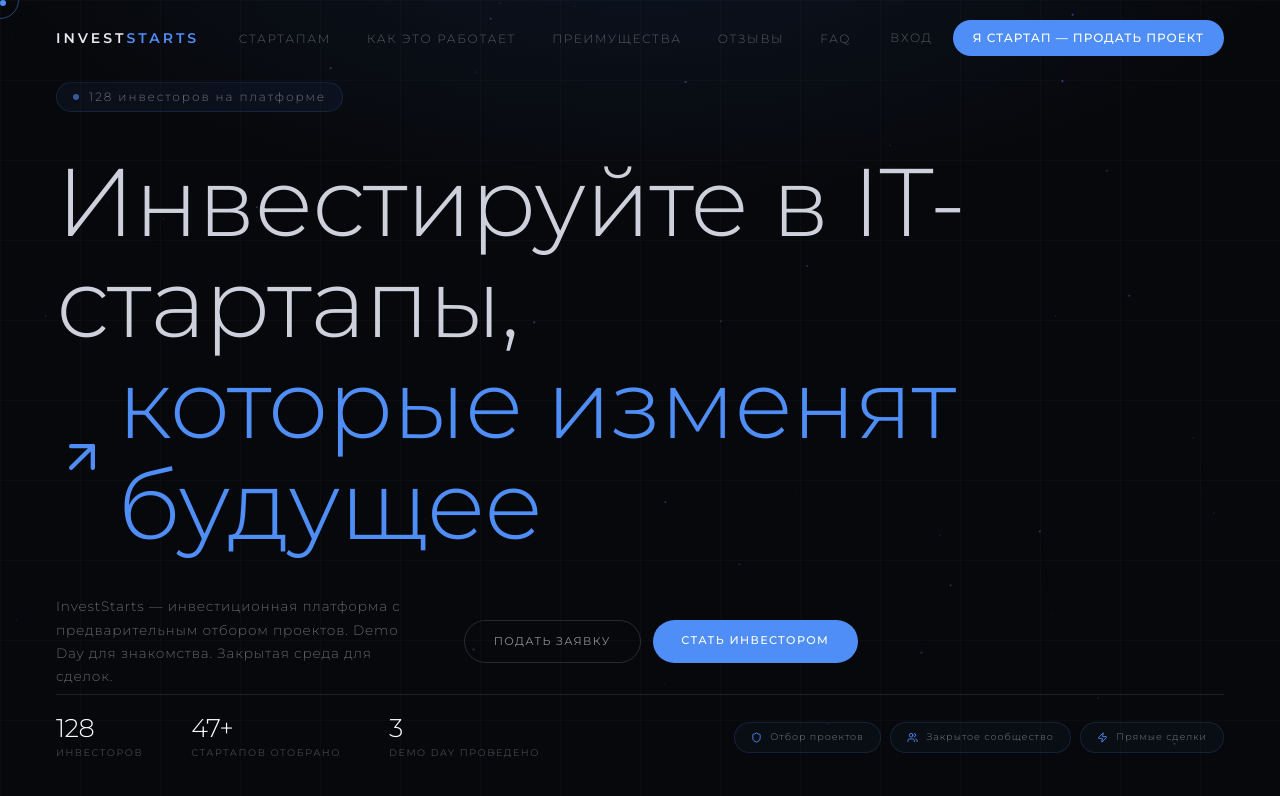
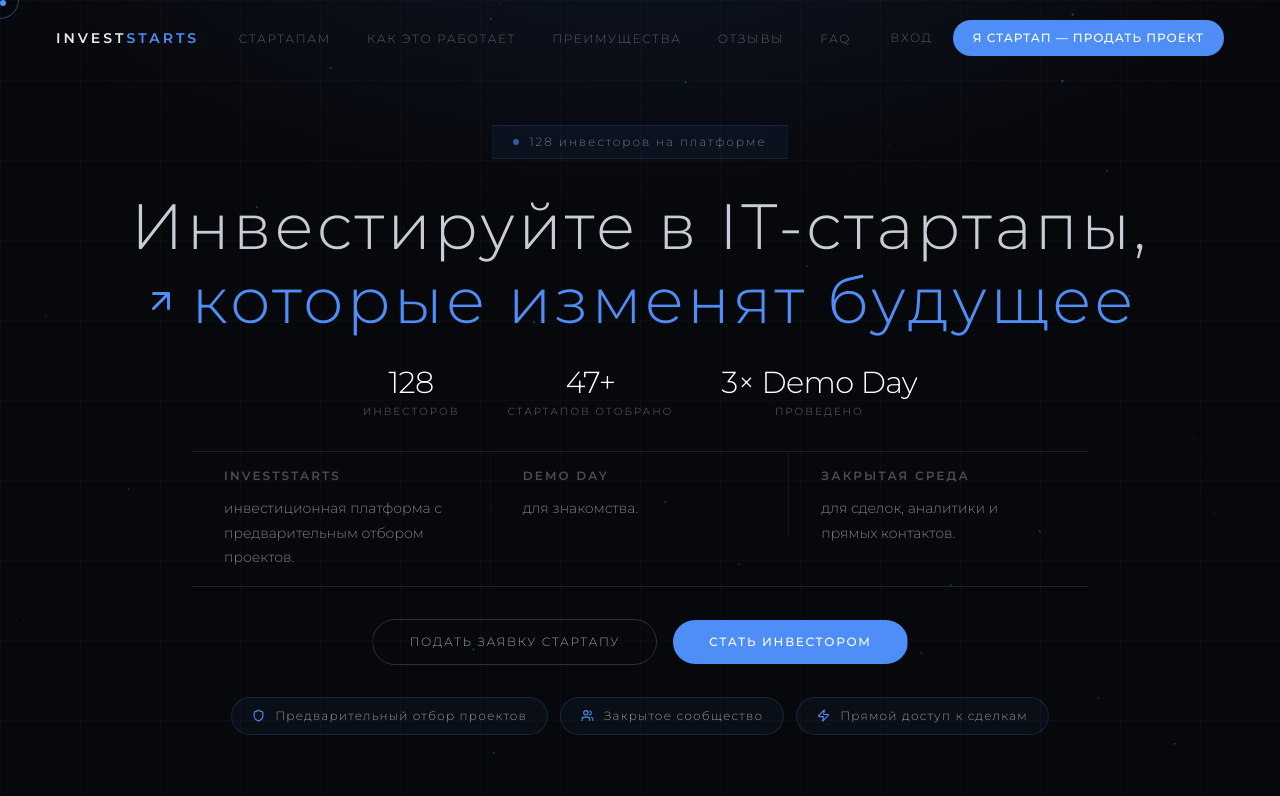
Before and after one commit to pr-poehali-dev/premium-invest-platform, a React (Vite) app: page / in a window 1280 px wide. Shown: the top 796 px of the page. Built offline with nearby package versions, Linux system fonts and the light colour scheme.

Commit message:
размести весь контент на одном экране без скролла (восстановлено из 75cde70)

```diff
--- a/src/pages/Index.tsx
+++ b/src/pages/Index.tsx
@@ -302,53 +302,52 @@ export default function Index() {
           </nav>
 
           {/* ── HERO ── */}
-          <div style={{ flex: 1, display: "flex", flexDirection: "column", justifyContent: "space-between", padding: "0 3.5rem 2.5rem" }}>
-
-            {/* ── CENTER: заголовок — главный герой ── */}
-            <div style={{ flex: 1, display: "flex", flexDirection: "column", alignItems: "flex-start", justifyContent: "center" }}>
+          <div className="flex flex-col items-center text-center px-6" style={{ flex: 1, justifyContent: "center", paddingTop: "0.5rem", paddingBottom: "1.5rem" }}>
 
             {/* Badge */}
             <Reveal delay={300}>
-                <div className="inline-flex items-center gap-2.5 text-xs font-light tracking-widest px-4 py-1.5 mb-10"
-                  style={{ background: "rgba(79,142,247,0.06)", border: "1px solid rgba(79,142,247,0.16)", color: "rgba(255,255,255,0.4)", letterSpacing: "0.16em", borderRadius: "2rem" }}>
+              <div className="inline-flex items-center gap-2.5 text-xs font-light tracking-widest px-5 py-2 mb-8"
+                style={{ background: "rgba(79,142,247,0.06)", border: "1px solid rgba(79,142,247,0.16)", color: "rgba(255,255,255,0.4)", letterSpacing: "0.16em" }}>
                 <span className="w-1.5 h-1.5 rounded-full animate-pulse" style={{ background: "#4f8ef7" }} />
                 128 инвесторов на платформе
               </div>
             </Reveal>
 
-              {/* ── ОГРОМНЫЙ ЗАГОЛОВОК ── */}
-              <div style={{ marginBottom: "2.5rem" }}>
+            {/* ── SCRAMBLE HEADLINE ── */}
+            <div className="max-w-5xl mb-8">
+              {/* Line 1 */}
               <div style={{
                 opacity: showContent ? 1 : 0,
-                  transform: showContent ? "translateY(0)" : "translateY(20px)",
-                  transition: "opacity 0.6s ease 0.3s, transform 0.7s cubic-bezier(0.16,1,0.3,1) 0.3s",
+                transform: showContent ? "translateY(0)" : "translateY(14px)",
+                transition: "opacity 0.5s ease 0.3s, transform 0.5s ease 0.3s",
               }}>
                 <h1 style={{
-                    fontSize: "clamp(3.2rem, 7.5vw, 7rem)",
-                    fontWeight: 200,
-                    color: "rgba(228,231,242,0.9)",
-                    letterSpacing: "-0.01em",
-                    lineHeight: 1.05,
-                    margin: 0,
+                  fontSize: "clamp(2rem, 5.2vw, 4rem)",
+                  fontWeight: 300,
+                  color: "rgba(228,231,242,0.88)",
+                  letterSpacing: "0.05em",
+                  lineHeight: 1.1,
+                  margin: "0 0 0.2rem",
                   fontFamily: "Montserrat, sans-serif",
                 }}>
                   {line1.display}
                 </h1>
               </div>
 
+              {/* Line 2 — синий + иконка */}
               <div style={{
                 opacity: showContent ? 1 : 0,
-                  transform: showContent ? "translateY(0)" : "translateY(20px)",
-                  transition: "opacity 0.6s ease 0.55s, transform 0.7s cubic-bezier(0.16,1,0.3,1) 0.55s",
+                transform: showContent ? "translateY(0)" : "translateY(14px)",
+                transition: "opacity 0.5s ease 0.6s, transform 0.5s ease 0.6s",
               }}>
-                  <div style={{ display: "flex", alignItems: "center", gap: "0.6rem" }}>
-                    <Icon name="ArrowUpRight" size={52} style={{ color: "#4f8ef7", flexShrink: 0, marginTop: "4px" }} />
+                <div className="flex items-center justify-center gap-3 mt-1">
+                  <Icon name="ArrowUpRight" size={36} style={{ color: "#4f8ef7", flexShrink: 0 }} />
                   <h1 style={{
-                      fontSize: "clamp(3.2rem, 7.5vw, 7rem)",
-                      fontWeight: 200,
+                    fontSize: "clamp(2rem, 5.2vw, 4rem)",
+                    fontWeight: 300,
                     color: "#4f8ef7",
-                      letterSpacing: "-0.01em",
-                      lineHeight: 1.05,
+                    letterSpacing: "0.05em",
+                    lineHeight: 1.1,
                     margin: 0,
                     fontFamily: "Montserrat, sans-serif",
                   }}>
@@ -358,72 +357,102 @@ export default function Index() {
               </div>
             </div>
 
-              {/* Подзаголовок + CTA в одной строке */}
+            {/* ── STATS ROW ── */}
             <Reveal delay={900}>
-                <div style={{ display: "flex", alignItems: "center", gap: "3rem" }}>
-                  <p style={{ fontSize: "0.85rem", fontWeight: 300, color: "rgba(255,255,255,0.38)", letterSpacing: "0.06em", lineHeight: 1.7, maxWidth: "360px", margin: 0 }}>
-                    InvestStarts — инвестиционная платформа с предварительным отбором проектов. Demo Day для знакомства. Закрытая среда для сделок.
-                  </p>
-                  <div style={{ display: "flex", gap: "0.75rem", flexShrink: 0 }}>
-                    <a href="#" className="transition-all duration-300"
-                      style={{ fontSize: "0.7rem", fontWeight: 400, letterSpacing: "0.12em", textTransform: "uppercase", color: "rgba(255,255,255,0.55)", border: "1px solid rgba(255,255,255,0.14)", padding: "0.75rem 1.8rem", borderRadius: "2rem" }}
-                      onMouseEnter={(e) => { (e.currentTarget as HTMLElement).style.color = "#fff"; (e.currentTarget as HTMLElement).style.borderColor = "rgba(255,255,255,0.38)"; (e.currentTarget as HTMLElement).style.background = "rgba(255,255,255,0.04)"; }}
-                      onMouseLeave={(e) => { (e.currentTarget as HTMLElement).style.color = "rgba(255,255,255,0.55)"; (e.currentTarget as HTMLElement).style.borderColor = "rgba(255,255,255,0.14)"; (e.currentTarget as HTMLElement).style.background = "transparent"; }}>
-                      подать заявку
-                    </a>
-                    <a href="#" className="transition-all duration-300"
-                      style={{ fontSize: "0.7rem", fontWeight: 500, letterSpacing: "0.12em", textTransform: "uppercase", color: "#fff", background: "#4f8ef7", padding: "0.75rem 1.8rem", borderRadius: "2rem" }}
-                      onMouseEnter={(e) => { (e.currentTarget as HTMLElement).style.background = "#3a7ae0"; (e.currentTarget as HTMLElement).style.transform = "scale(1.03)"; }}
-                      onMouseLeave={(e) => { (e.currentTarget as HTMLElement).style.background = "#4f8ef7"; (e.currentTarget as HTMLElement).style.transform = "scale(1)"; }}>
-                      стать инвестором
-                    </a>
-                  </div>
-                </div>
-              </Reveal>
-            </div>
-
-            {/* ── НИЖНЯЯ ПОЛОСА: статы + trust ── */}
-            <div>
-              <HLine delay={1100} />
-              <Reveal delay={1200}>
-                <div style={{ display: "flex", alignItems: "center", justifyContent: "space-between", paddingTop: "1.25rem" }}>
-                  {/* Статы */}
-                  <div style={{ display: "flex", gap: "3rem" }}>
+              <div className="flex items-center gap-12 mb-8">
                 {[
                   { value: 128, suffix: "", label: "инвесторов" },
                   { value: 47, suffix: "+", label: "стартапов отобрано" },
-                      { value: 3, suffix: "", label: "Demo Day проведено" },
+                  { value: 3, suffix: "× Demo Day", label: "проведено" },
                 ].map((s, i) => (
-                      <div key={s.label}>
-                        <div style={{ fontSize: "1.6rem", fontWeight: 300, color: "#fff", letterSpacing: "-0.02em", lineHeight: 1 }}>
-                          <CountUp to={s.value} suffix={s.suffix} delay={1250 + i * 120} />
+                  <div key={s.label} className="text-center">
+                    <div style={{ fontSize: "1.9rem", fontWeight: 300, color: "#fff", letterSpacing: "-0.02em", lineHeight: 1 }}>
+                      <CountUp to={s.value} suffix={s.suffix} delay={950 + i * 150} />
                     </div>
-                        <div style={{ marginTop: "0.3rem", fontSize: "0.6rem", color: "rgba(255,255,255,0.25)", letterSpacing: "0.16em", textTransform: "uppercase" }}>
+                    <div style={{ marginTop: "0.35rem", fontSize: "0.65rem", color: "rgba(255,255,255,0.28)", letterSpacing: "0.18em", textTransform: "uppercase" }}>
                       {s.label}
                     </div>
                   </div>
                 ))}
               </div>
+            </Reveal>
 
-                  {/* Trust pills */}
-                  <div style={{ display: "flex", gap: "0.6rem" }}>
+            {/* ── COLUMNS ── */}
+            <div className="w-full max-w-4xl mb-8">
+              <HLine delay={1050} />
+              <div style={{ display: "grid", gridTemplateColumns: "repeat(3, 1fr)" }}>
                 {[
-                      { icon: "Shield", text: "Отбор проектов" },
+                  { title: "InvestStarts", text: "инвестиционная платформа с предварительным отбором проектов." },
+                  { title: "Demo Day", text: "для знакомства." },
+                  { title: "Закрытая среда", text: "для сделок, аналитики и прямых контактов." },
+                ].map((col, i) => (
+                  <Reveal key={col.title} delay={1100 + i * 90}>
+                    <div className="px-8 py-4 text-left" style={{ borderRight: i < 2 ? "1px solid rgba(255,255,255,0.06)" : undefined }}>
+                      <p className="text-xs font-semibold tracking-widest uppercase mb-3" style={{ color: "rgba(255,255,255,0.28)", letterSpacing: "0.18em" }}>
+                        {col.title}
+                      </p>
+                      <p className="text-sm leading-relaxed" style={{ color: "rgba(255,255,255,0.48)", fontWeight: 300, lineHeight: 1.75 }}>
+                        {col.text}
+                      </p>
+                    </div>
+                  </Reveal>
+                ))}
+              </div>
+              <HLine delay={1150} />
+            </div>
+
+            {/* ── CTA ── */}
+            <Reveal delay={1300}>
+              <div className="flex flex-wrap items-center justify-center gap-4 mb-8">
+                <a href="#" className="text-xs font-light tracking-widest uppercase px-9 py-3.5 transition-all duration-300"
+                  style={{ color: "rgba(255,255,255,0.6)", border: "1px solid rgba(255,255,255,0.16)", letterSpacing: "0.14em", borderRadius: "2rem" }}
+                  onMouseEnter={(e) => { (e.currentTarget as HTMLElement).style.color = "#fff"; (e.currentTarget as HTMLElement).style.borderColor = "rgba(255,255,255,0.4)"; (e.currentTarget as HTMLElement).style.background = "rgba(255,255,255,0.04)"; }}
+                  onMouseLeave={(e) => { (e.currentTarget as HTMLElement).style.color = "rgba(255,255,255,0.6)"; (e.currentTarget as HTMLElement).style.borderColor = "rgba(255,255,255,0.16)"; (e.currentTarget as HTMLElement).style.background = "transparent"; }}>
+                  подать заявку стартапу
+                </a>
+                <a href="#" className="text-xs font-medium tracking-widest uppercase px-9 py-3.5 transition-all duration-300"
+                  style={{ background: "#4f8ef7", color: "#fff", letterSpacing: "0.14em", borderRadius: "2rem" }}
+                  onMouseEnter={(e) => { (e.currentTarget as HTMLElement).style.background = "#3a7ae0"; (e.currentTarget as HTMLElement).style.transform = "scale(1.02)"; }}
+                  onMouseLeave={(e) => { (e.currentTarget as HTMLElement).style.background = "#4f8ef7"; (e.currentTarget as HTMLElement).style.transform = "scale(1)"; }}>
+                  стать инвестором
+                </a>
+              </div>
+            </Reveal>
+
+            {/* Trust cards */}
+            <Reveal delay={1450}>
+              <div className="flex flex-wrap items-center justify-center gap-3">
+                {[
+                  { icon: "Shield", text: "Предварительный отбор проектов" },
                   { icon: "Users", text: "Закрытое сообщество" },
-                      { icon: "Zap", text: "Прямые сделки" },
+                  { icon: "Zap", text: "Прямой доступ к сделкам" },
                 ].map((b) => (
-                      <div key={b.text} className="transition-all duration-300"
-                        style={{ display: "flex", alignItems: "center", gap: "0.5rem", padding: "0.45rem 1rem", border: "1px solid rgba(79,142,247,0.16)", background: "rgba(79,142,247,0.04)", borderRadius: "2rem", cursor: "default" }}
-                        onMouseEnter={(e) => { (e.currentTarget as HTMLElement).style.borderColor = "rgba(79,142,247,0.4)"; (e.currentTarget as HTMLElement).style.background = "rgba(79,142,247,0.09)"; }}
-                        onMouseLeave={(e) => { (e.currentTarget as HTMLElement).style.borderColor = "rgba(79,142,247,0.16)"; (e.currentTarget as HTMLElement).style.background = "rgba(79,142,247,0.04)"; }}>
-                        <Icon name={b.icon as "Shield"} size={11} style={{ color: "#4f8ef7" }} />
-                        <span style={{ fontSize: "0.6rem", fontWeight: 300, color: "rgba(255,255,255,0.45)", letterSpacing: "0.1em" }}>{b.text}</span>
+                  <div
+                    key={b.text}
+                    className="flex items-center gap-2.5 px-5 py-2.5 transition-all duration-300"
+                    style={{
+                      border: "1px solid rgba(79,142,247,0.18)",
+                      background: "rgba(79,142,247,0.05)",
+                      borderRadius: "2rem",
+                      cursor: "default",
+                    }}
+                    onMouseEnter={(e) => {
+                      (e.currentTarget as HTMLElement).style.borderColor = "rgba(79,142,247,0.45)";
+                      (e.currentTarget as HTMLElement).style.background = "rgba(79,142,247,0.1)";
+                    }}
+                    onMouseLeave={(e) => {
+                      (e.currentTarget as HTMLElement).style.borderColor = "rgba(79,142,247,0.18)";
+                      (e.currentTarget as HTMLElement).style.background = "rgba(79,142,247,0.05)";
+                    }}
+                  >
+                    <Icon name={b.icon as "Shield"} size={13} style={{ color: "#4f8ef7" }} />
+                    <span className="text-xs font-light" style={{ color: "rgba(255,255,255,0.55)", letterSpacing: "0.1em" }}>
+                      {b.text}
+                    </span>
                   </div>
                 ))}
               </div>
-                </div>
             </Reveal>
-            </div>
           </div>
         </div>
       )}
```
Lines whose indentation alone changed are shown as unchanged.
